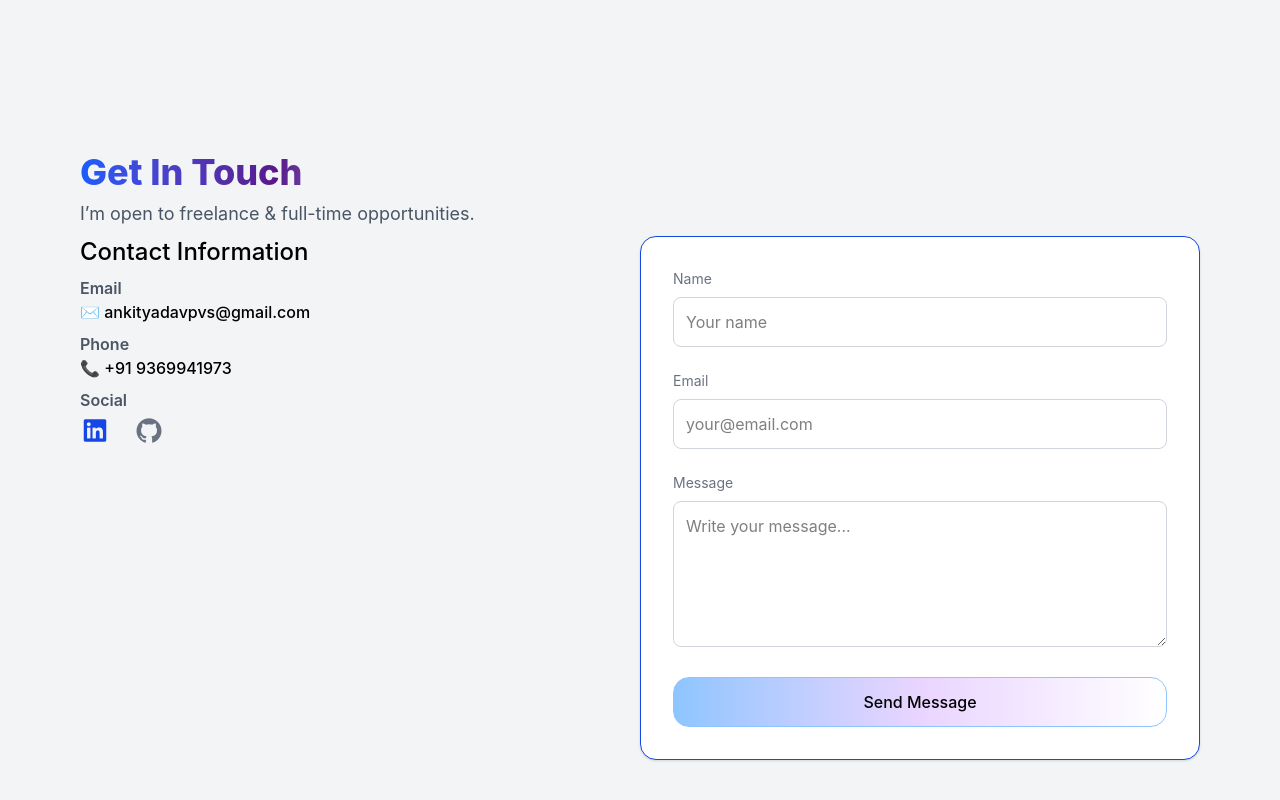
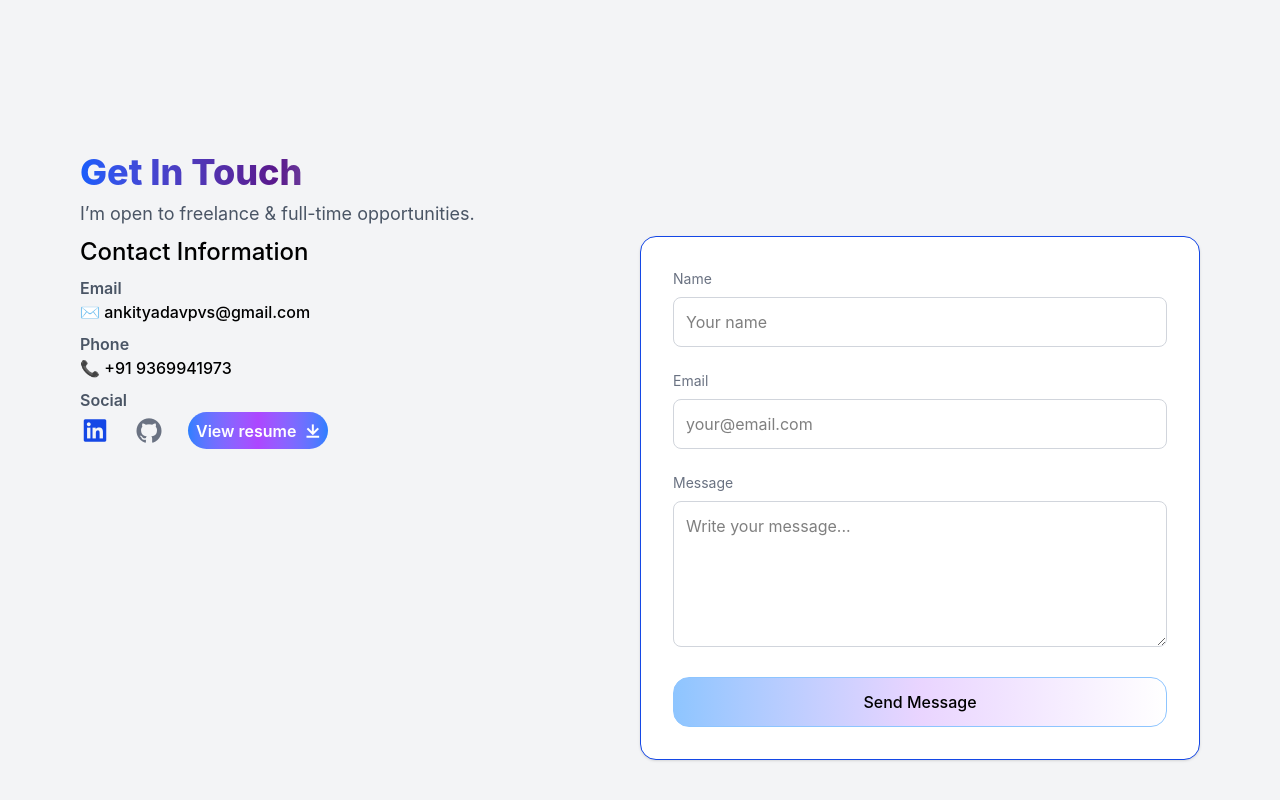
Before and after one commit to ankitshere/Portfolio, a React (Vite) app: page / in a window 1280 px wide. Shown: the part 3304-4104 px from the top of the page. Built offline with nearby package versions, Linux system fonts and the light colour scheme.

Commit message:
add resume

```diff
--- a/src/HireMe.jsx
+++ b/src/HireMe.jsx
@@ -76,7 +76,14 @@ const HireMe = () => {
 >
   <i className="ri-github-fill"></i>
 </a>
-
+        <a
+  href="https://drive.google.com/uc?export=download&id=1mBFKcvJPtYD4niDvb77D_3jURhNGLk7b"
+  target="_blank"
+  rel="noopener noreferrer"
+  className='w-fit  bg-linear-to-r text-white from-blue-500 via-purple-500 to-blue-500 font-semibold px-2 rounded-full flex items-center ml-5 md:ml-0 gap-2 transition-all hover:scale-105 cursor-pointer'
+>
+   View resume <i className="ri-download-line"></i>
+</a>
         </div>
           </div>
         </div>
```
